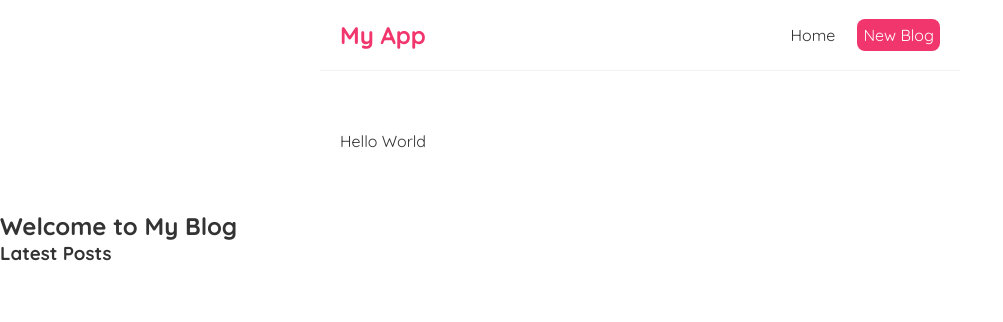
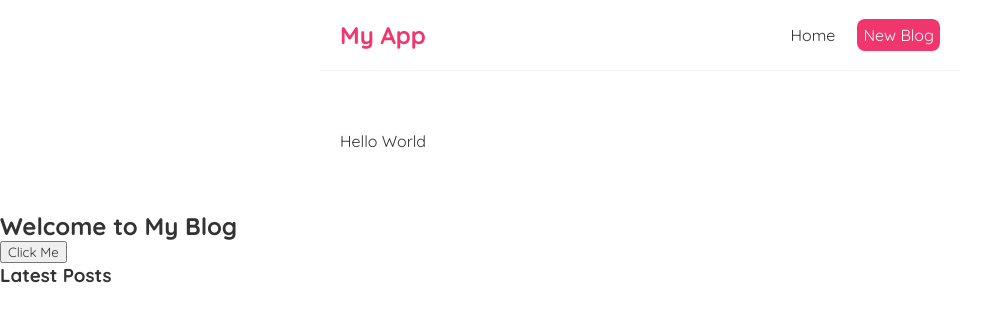
Before and after one commit to nagavenkatmelagiri/JavascriptProjects, a JavaScript app in the folder y24projects/my-blog/: page / in a window 1280 px wide. Shown: the top 322 px of the page, without its empty margins (0-1003 px from the left). Built offline with nearby package versions, Linux system fonts and the light colour scheme; the HTML template or start-up script is replaced by a standard one.

Commit message:
exp7 ex1

```diff
--- a/y24projects/my-blog/src/Home.js
+++ b/y24projects/my-blog/src/Home.js
@@ -1,7 +1,11 @@
 const Home = () => {
+    const handleClick = () => {
+        console.log("hello everyone");
+    };
     return (
         <div className="home">
             <h2>Welcome to My Blog</h2>
+            <button onClick={handleClick}>Click Me</button>
             <h3>Latest Posts</h3>
         </div>
     );
```
